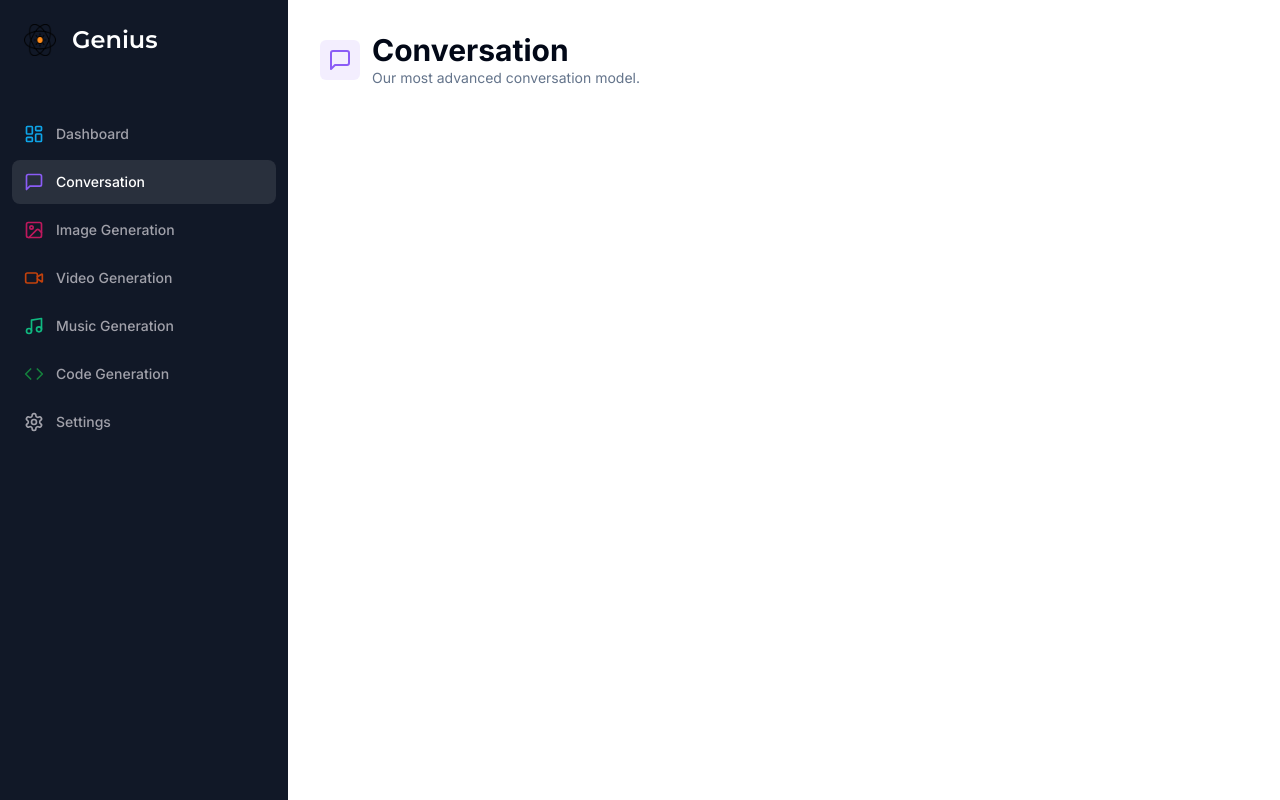
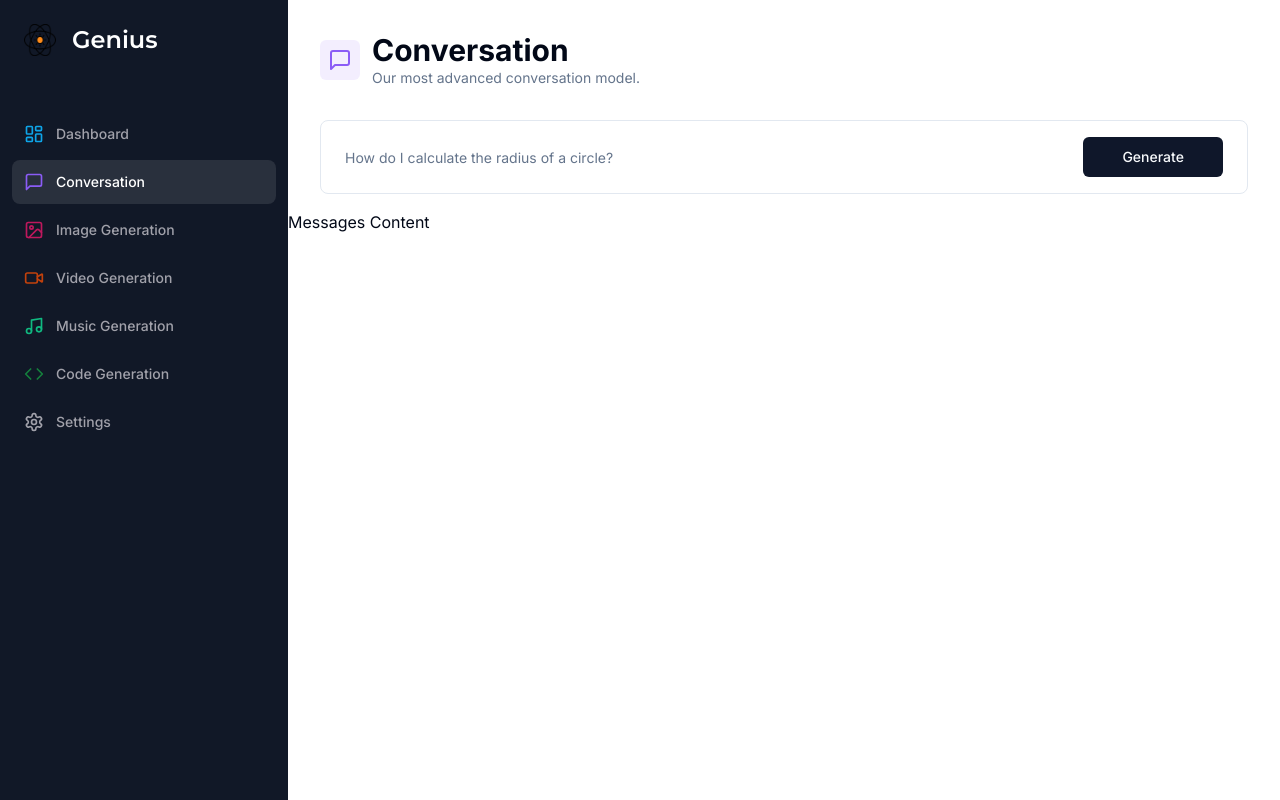
Before and after one commit to vinhhv/saas-ai-platform-tutorial, a Next.js app: page /conversation in a window 1280 px wide. Built offline with nearby package versions, Linux system fonts and the light colour scheme.

Commit message:
Add conversation form

```diff
--- /dev/null
+++ b/app/(dashboard)/(routes)/conversation/constants.ts
@@ -0,0 +1,7 @@
+import * as z from "zod";
+
+export const formSchema = z.object({
+  prompt: z.string().min(1, {
+    message: "Prompt is required",
+  }),
+});
--- a/app/(dashboard)/(routes)/conversation/page.tsx
+++ b/app/(dashboard)/(routes)/conversation/page.tsx
@@ -1,7 +1,29 @@
+"use client";
+
 import { Heading } from "@/components/heading";
+import { Button } from "@/components/ui/button";
+import { Form, FormControl, FormField, FormItem } from "@/components/ui/form";
+import { Input } from "@/components/ui/input";
+import { zodResolver } from "@hookform/resolvers/zod";
 import { MessageSquare } from "lucide-react";
+import { useForm } from "react-hook-form";
+import * as z from "zod";
+import { formSchema } from "./constants";
 
 const ConversationPage = () => {
+  const form = useForm<z.infer<typeof formSchema>>({
+    resolver: zodResolver(formSchema),
+    defaultValues: {
+      prompt: "",
+    },
+  });
+
+  const isLoading = form.formState.isSubmitting;
+
+  const onSubmit = async (values: z.infer<typeof formSchema>) => {
+    console.log(values);
+  };
+
   return (
     <div>
       <Heading
@@ -11,7 +33,48 @@
         iconColor="text-violet-500"
         bgColor="bg-violet-500/10"
       />
-      <div className="px-4 lg:px-8"></div>
+      <div className="px-4 lg:px-8">
+        <Form {...form}>
+          <form
+            onSubmit={form.handleSubmit(onSubmit)}
+            className="
+              rounded-lg
+              border
+              w-full
+              p-4
+              px-3
+              md:px-6
+              focus-within:shadow-sm
+              grid
+              grid-cols-12
+              gap-2
+            "
+          >
+            <FormField
+              name="prompt"
+              render={({ field }) => (
+                <FormItem className="col-span-12 lg:col-span-10">
+                  <FormControl className="m-0 p-0">
+                    <Input
+                      className="border-0 outline-none focus-visible:ring=0 focus-visible:ring-transparent"
+                      disabled={isLoading}
+                      placeholder="How do I calculate the radius of a circle?"
+                      {...field}
+                    />
+                  </FormControl>
+                </FormItem>
+              )}
+            />
+            <Button
+              className="col-span-12 lg:col-span-2 w-full"
+              disabled={isLoading}
+            >
+              Generate
+            </Button>
+          </form>
+        </Form>
+      </div>
+      <div className="space-y-4 mt-4">Messages Content</div>
     </div>
   );
 };
--- /dev/null
+++ b/components/ui/input.tsx
@@ -0,0 +1,25 @@
+import * as React from "react"
+
+import { cn } from "@/lib/utils"
+
+export interface InputProps
+  extends React.InputHTMLAttributes<HTMLInputElement> {}
+
+const Input = React.forwardRef<HTMLInputElement, InputProps>(
+  ({ className, type, ...props }, ref) => {
+    return (
+      <input
+        type={type}
+        className={cn(
+          "flex h-10 w-full rounded-md border border-input bg-background px-3 py-2 text-sm ring-offset-background file:border-0 file:bg-transparent file:text-sm file:font-medium placeholder:text-muted-foreground focus-visible:outline-none focus-visible:ring-2 focus-visible:ring-ring focus-visible:ring-offset-2 disabled:cursor-not-allowed disabled:opacity-50",
+          className
+        )}
+        ref={ref}
+        {...props}
+      />
+    )
+  }
+)
+Input.displayName = "Input"
+
+export { Input }
```
